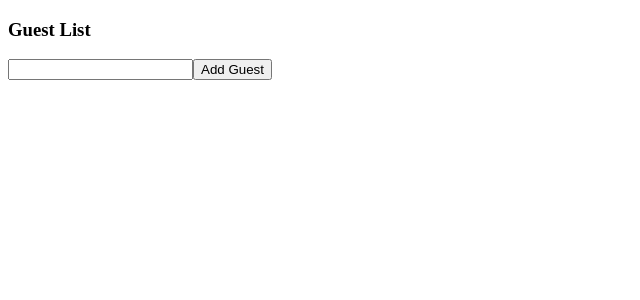
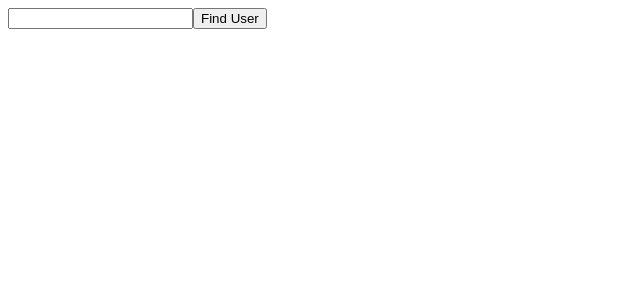
Before and after one commit to aeyuk/Learn-React-Typescript, a React (Create React App) app: page / in a window 1280 px wide. Shown: the top 300 px of the page, without its empty margins (0-640 px from the left). Built offline with nearby package versions, Linux system fonts and the light colour scheme.

Commit message:
Implement basic user search functionality

```diff
--- a/src/index.tsx
+++ b/src/index.tsx
@@ -1,11 +1,10 @@
-import ReactDOM from 'react-dom'
-import Parent from './props/Parent'
-import GuestList from './state/GuestList'
+import ReactDOM from 'react-dom';
+import UserSearch from './state/UserSearch';
 
 const App = () => {
     return (
     <div>
-        <GuestList/>
+        <UserSearch />
     </div>
     );
 };
--- /dev/null
+++ b/src/state/UserSearch.tsx
@@ -0,0 +1,22 @@
+import React, { useState } from 'react'
+
+const users = [
+    { name: 'Sarah', age: 20 },
+    { name: 'Alex', age: 22 },
+    {name: 'Michael', age: 23 }
+]
+
+const UserSearch: React.FC = () => {
+    const [name, setName] = useState('');
+
+    const onClick = () => {};
+
+    return (
+        <div>
+            <input value={name} onChange={e => setName(e.target.value)}/>
+            <button onClick={onClick}>Find User</button>
+        </div>
+    )
+};
+
+export default UserSearch;
```
